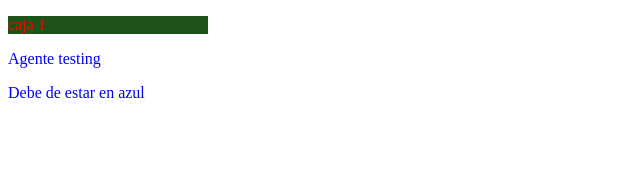
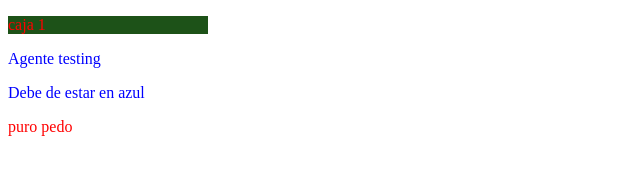
Before and after one commit to kuepululupu/HTMLUdemy, a plain HTML site: page Index.html in a window 1280 px wide. Shown: the full height of the page, 0-640 px from the left. Drawn offline with Linux system fonts and the light colour scheme.

Commit message:
commit desde mi PC

```diff
--- a/Index.html
+++ b/Index.html
@@ -13,5 +13,6 @@
 	</div>
 	<p class="azul">Agente testing</p>
 	<p class="azul">Debe de estar en azul</p>
+	<p> puro pedo </p>
 </body>
 </html>
```
